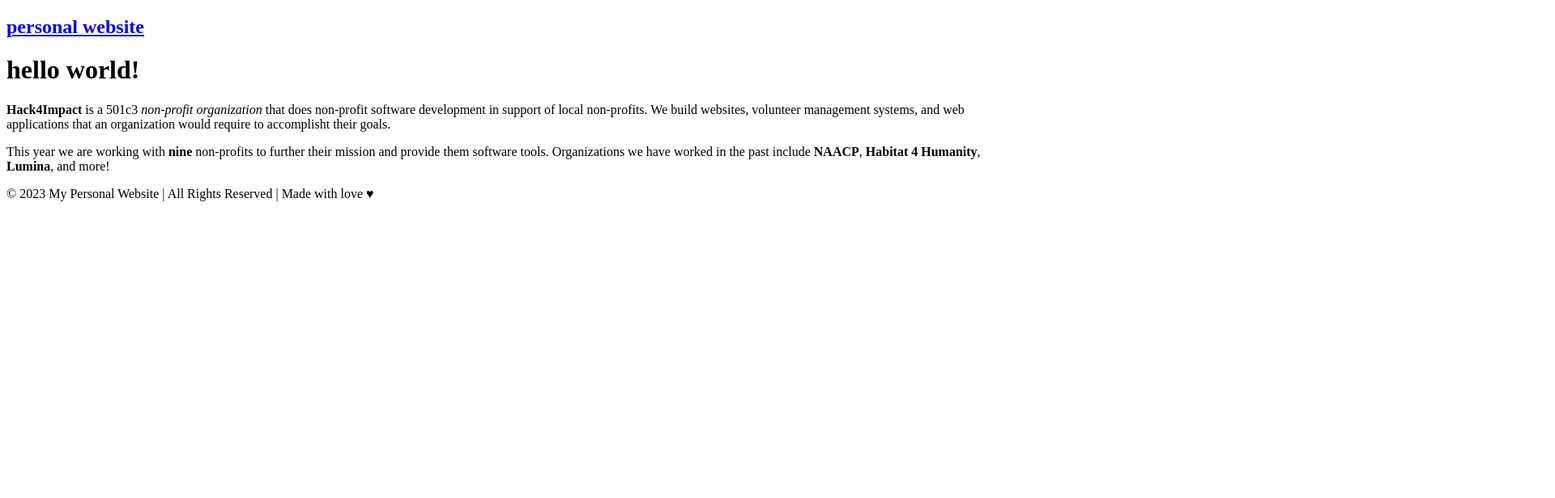
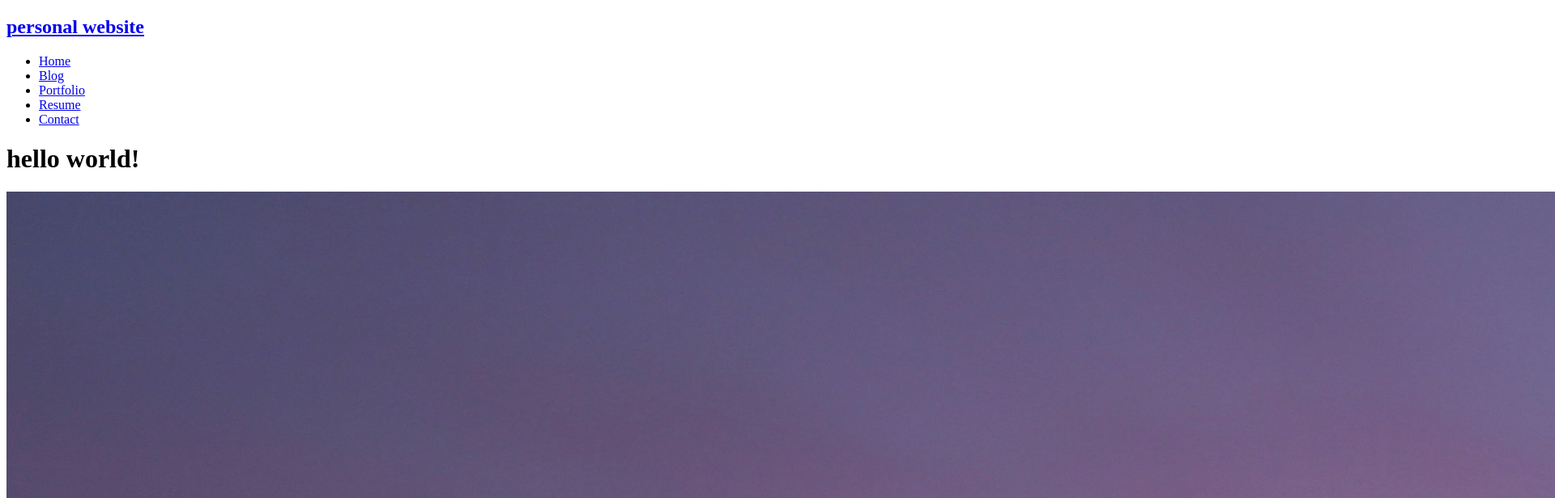
Before and after one commit to pragtoppo/pragtoppo.github.io, a plain HTML site: page index.html in a window 1280 px wide. Shown: the top 616 px of the page at 81% size, 1920 px wide, since content can reach past the window. Drawn offline with Linux system fonts and the light colour scheme.

Commit message:
Updated Tasks -Using images in index

```diff
--- a/index.html
+++ b/index.html
@@ -5,14 +5,22 @@
   </head>
   <body>
     <nav class="navbar">
-        <h1 class="logo">
-          <a href="index.html">personal website</a>
-        </h1>
+        <h1 class="logo"><a href="index.html">personal website</a></h1>
+        <ul class="nav-list">
+          <li><a href="index.html">Home</a></li>
+          <li><a href="blog.html">Blog</a></li>
+          <li><a href="portfolio.html">Portfolio</a></li>
+          <li><a href="resume.html">Resume</a></li>
+          <li><a href="contact.html">Contact</a></li>
+        </ul>
       </nav>
     <main>
       <h1>hello world!</h1>
       <div class="about">
-        <div class="about-image"></div>
+        <div class="about-image">
+            <img src="sky.jpg"  alt="A video of an image of the sky and clouds being too
+            big">
+        </div>
         <div class="about-text">
           <p>
             <strong>Hack4Impact</strong> is a 501c3
```
Also changed, not shown: lists.html (added, +18 -0 lines), sky.jpg (added).
